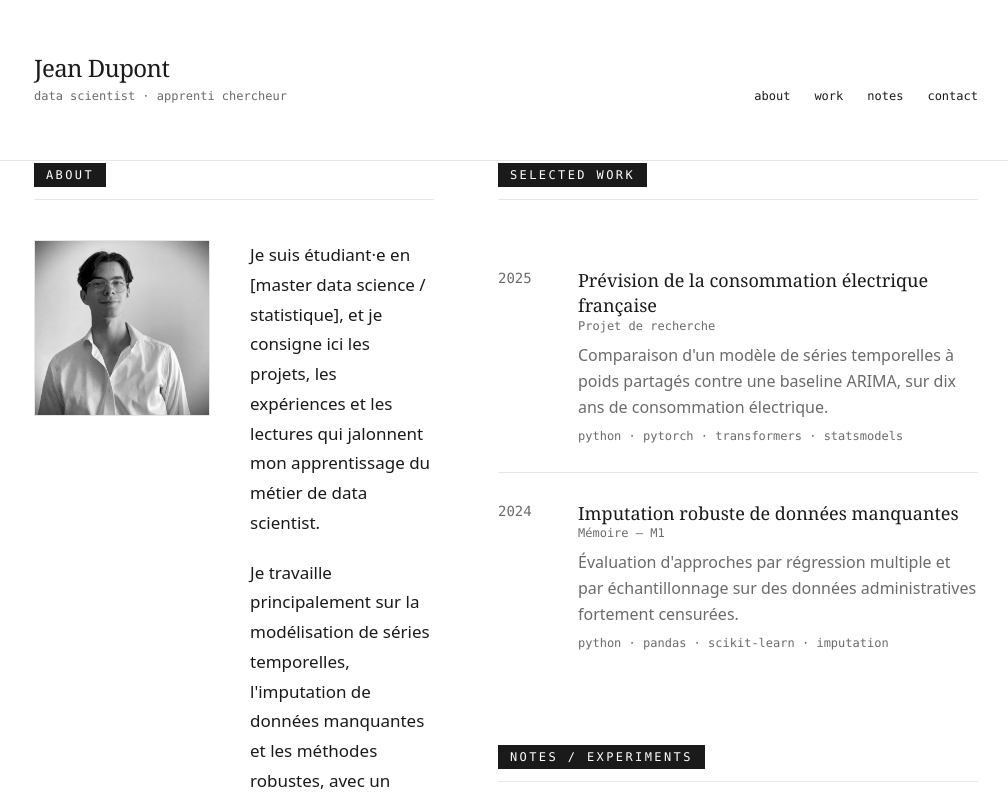
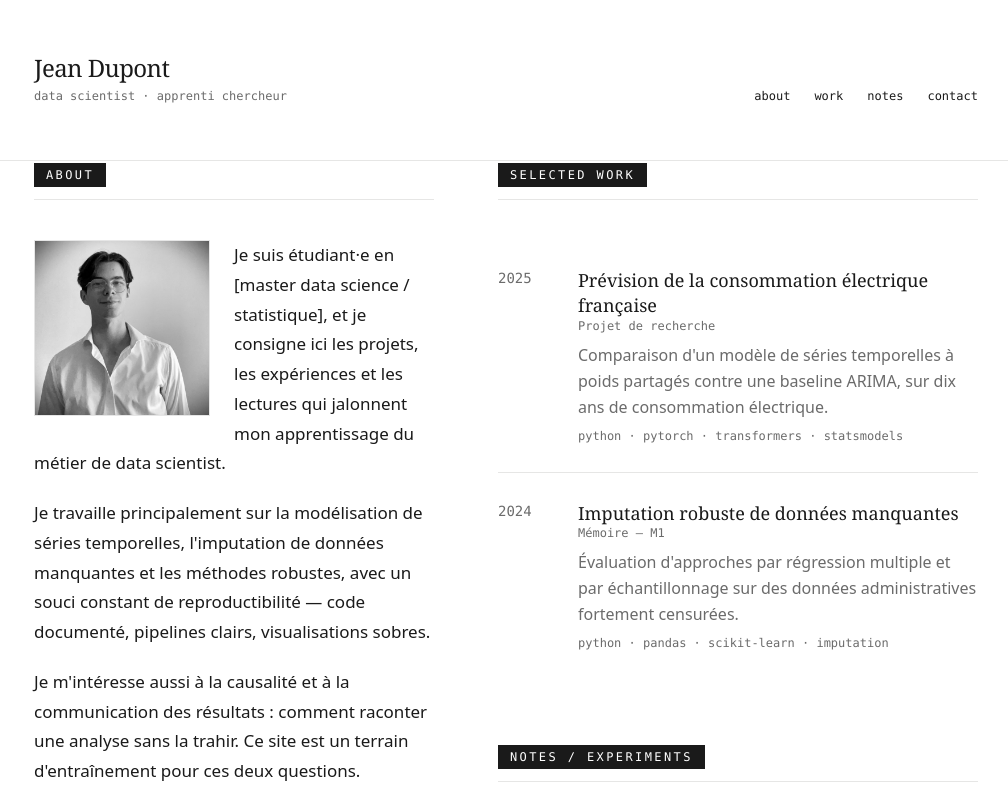
Before and after one commit to nathp94/portfolio, a Next.js app: page / in a window 1280 px wide. Shown: the top 800 px of the page, without its empty margins (134-1142 px from the left). Built offline with nearby package versions, Linux system fonts and the light colour scheme.

Commit message:
About : texte qui commence à droite de la photo puis s'étend sur toute la largeur

```diff
--- a/components/about.tsx
+++ b/components/about.tsx
@@ -3,24 +3,16 @@ import { url } from "@/lib/basepath";
 import { Section } from "@/components/section";
 
 export function About() {
-  const hasPhoto = site.photo !== null;
   return (
     <Section id="about" label="about">
-      <div
-        className={
-          hasPhoto
-            ? "grid gap-10 md:grid-cols-[11rem_1fr] md:items-start"
-            : ""
-        }
-      >
       {site.photo ? (
         <img
           src={url(site.photo)}
           alt={`Portrait de ${site.name}`}
-            className="aspect-square w-full max-w-[11rem] border border-hairline object-cover grayscale"
+          className="float-left mb-4 mr-6 aspect-square w-[11rem] border border-hairline object-cover grayscale"
         />
       ) : null}
-        <div className={hasPhoto ? "min-w-0 prose" : "prose"}>
+      <div className="prose">
           <p>
             Je suis étudiant·e en [master data science / statistique], et je
             consigne ici les projets, les expériences et les lectures qui
@@ -38,8 +30,7 @@ export function About() {
             est un terrain d'entraînement pour ces deux questions.
           </p>
         </div>
-      </div>
-      <p className="mt-10 font-mono text-xs text-muted">
+      <p className="mt-10 clear-left font-mono text-xs text-muted">
         {site.location} · {site.domain} · {site.availability}
       </p>
     </Section>
```
Lines whose indentation alone changed are shown as unchanged.
